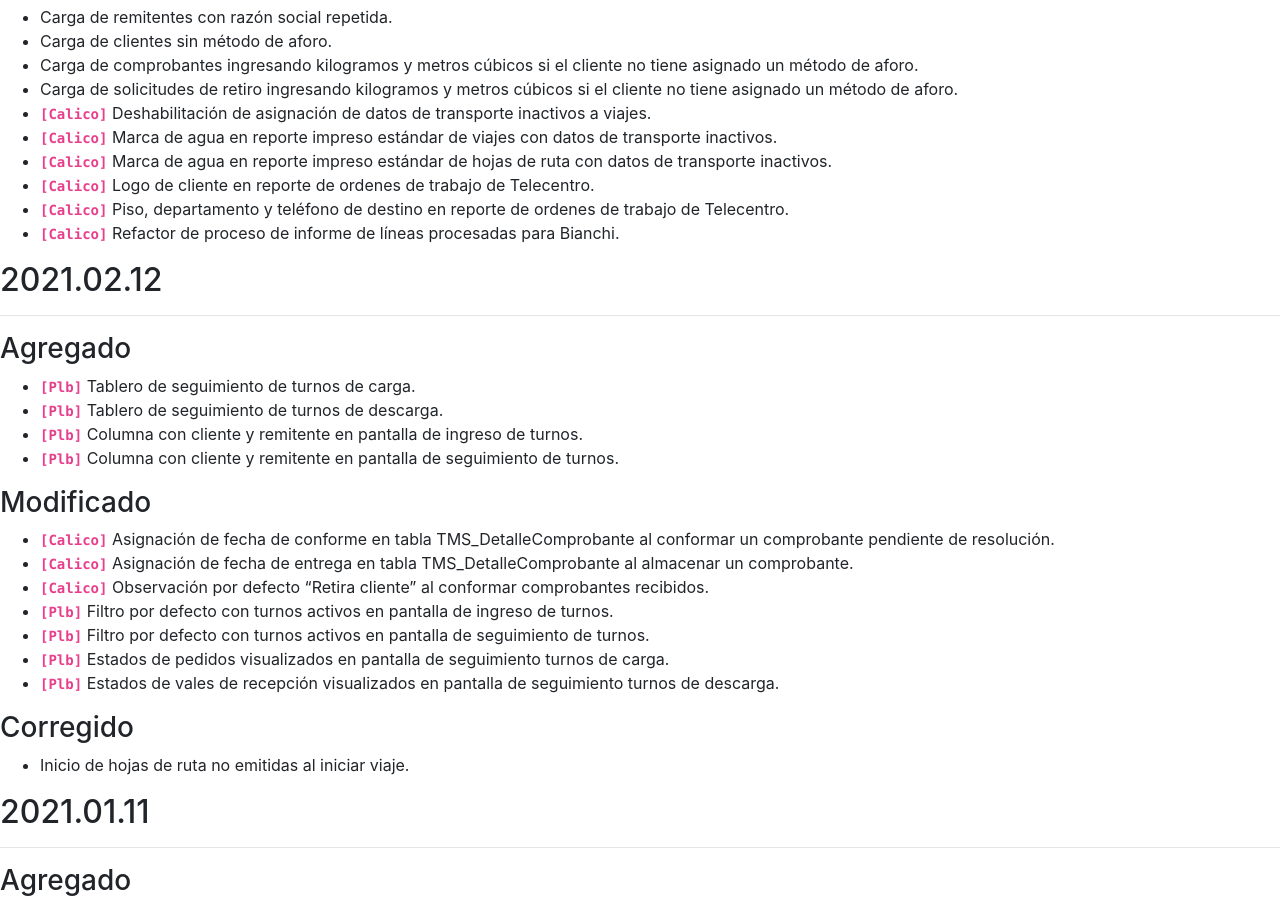
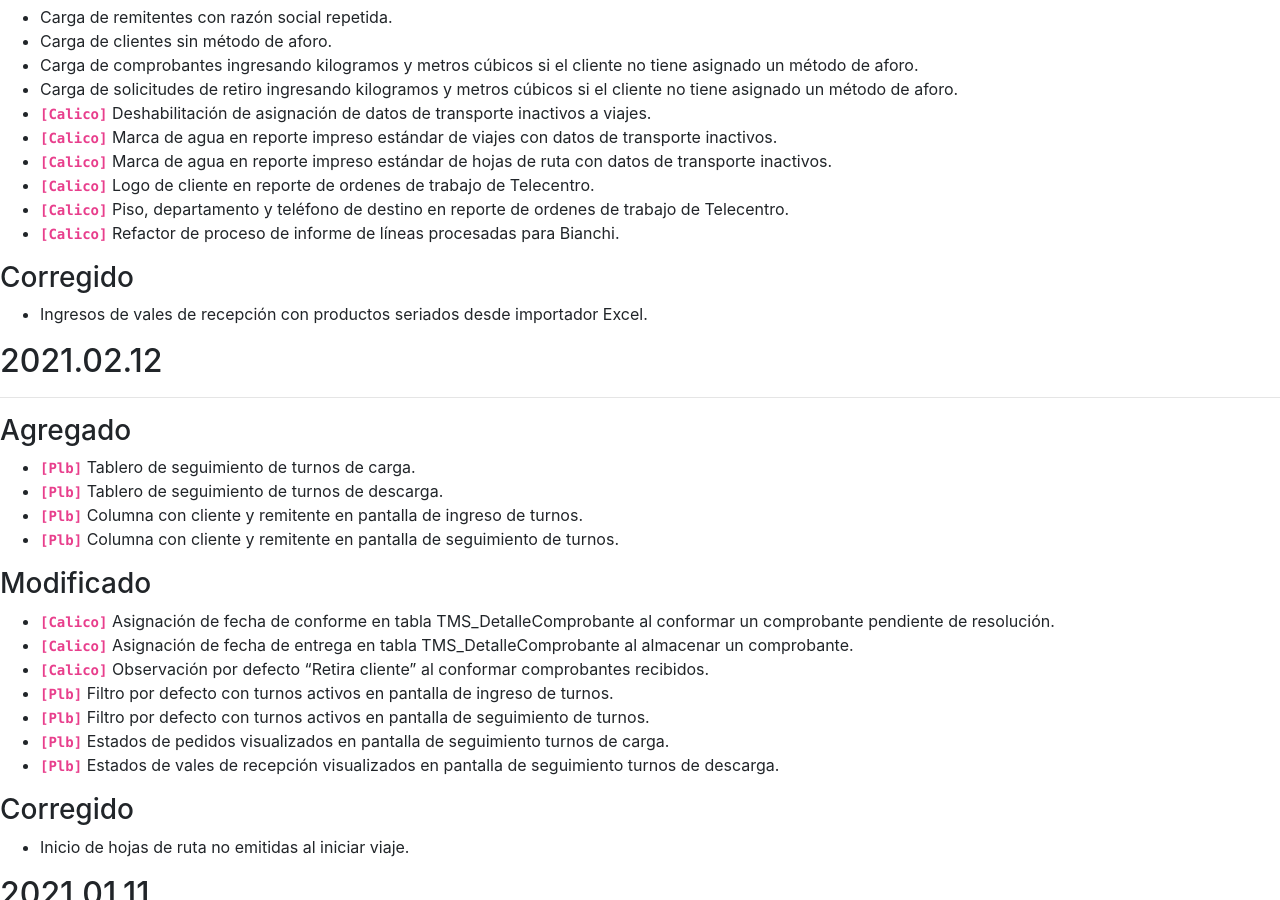
Before and after one commit to msanchez-brainsys/msanchez-brainsys.github.io, a Jekyll site: the page built from registro-cambios.markdown, in a window 1280 px wide and 900 px high, scrolled down 1187 px. Built offline with Jekyll 4.4.1, drawn with Linux system fonts in a browser that asks for light colours.

Commit message:
Se agrego corrección agregada en versión 2021.03.04

```diff
--- a/registro-cambios.markdown
+++ b/registro-cambios.markdown
@@ -78,6 +78,9 @@ El formato esta basado en [Keep a Changelog](https://keepachangelog.com/es-ES/1.
 - **`[Calico]`** Logo de cliente en reporte de ordenes de trabajo de Telecentro.
 - **`[Calico]`** Piso, departamento y teléfono de destino en reporte de ordenes de trabajo de Telecentro.
 - **`[Calico]`** Refactor de proceso de informe de líneas procesadas para Bianchi.
+
+### Corregido
+- Ingresos de vales de recepción con productos seriados desde importador Excel.
 
 ## 2021.02.12
 ---
```
